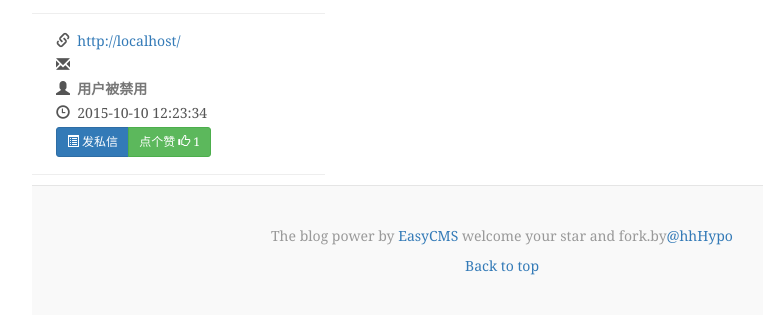
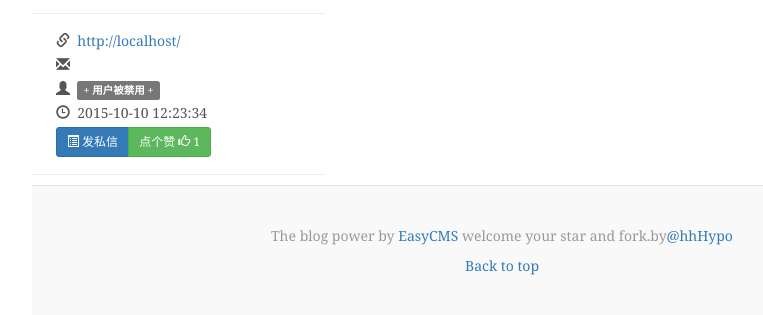
Before and after one commit to RokyZevon/EasyCMS, a Flask app: template app/templates/profile.html in a window 1280 px wide. Shown: the part 302-617 px from the top of the page, without its empty margins (138-901 px from the left). Run offline with Flask 2, Linux system fonts and the light colour scheme; the template is opened without the code that fills it: values that come from a table or form of the project are taken from there, others are empty.

Commit message:
use the rule lable

```diff
--- a/app/templates/profile.html
+++ b/app/templates/profile.html
@@ -20,15 +20,15 @@
                 <li class="vcard-detail">
                     <span class="glyphicon glyphicon-user" aria-hidden="true"></span>&nbsp;
                     {% if user.isAdmin() %}
-                        <a style="color: #d9534f"><b>管理</b></a>
+                        <span class="label label-warning"> + 管理员 + </span>
                     {% elif user.isEditor() %}
-                        <a style="color: #5bc0de"><b>编辑</b></a>
+                        <span class="label label-success"> + 编辑 + </span>
                     {% elif user.isAuther() %}
-                        <a style="color: #5cb85c"><b>作者</b></a>
+                        <span class="label label-primary"> + 作者 + </span>
                     {% elif not user.is_active() %}
-                        <a style="color: #777777"><b>用户被禁用</b></a>
+                        <span class="label label-default"> + 用户被禁用 + </span>
                     {% else %}
-                        <a style="color: #f0ad4e"><b>订阅者</b></a>
+                        <span class="label label-info"> + 订阅者 + </span>
                     {% endif %}
                 </li>
                 <li class="vcard-detail">
```
